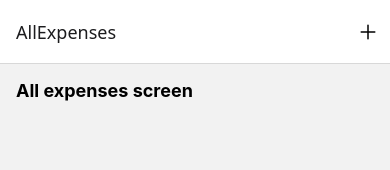
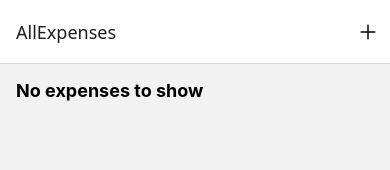
Before and after one commit to Schultz126/ReactNativeStudy, a React Native app in the folder MyExpensesApp/: screen /AllExpenses in a window 390 px wide. Shown: the top 170 px of the page. Built offline with nearby package versions, Linux system fonts and the light colour scheme.

Commit message:
Update AllExpensesScreen.js

```diff
--- a/MyExpensesApp/screens/AllExpensesScreen/AllExpensesScreen.js
+++ b/MyExpensesApp/screens/AllExpensesScreen/AllExpensesScreen.js
@@ -1,4 +1,4 @@
-import { View, Text, ScrollView } from "react-native";
+import { View, Text, ScrollView, StyleSheet } from "react-native";
 import { useContext, useState } from "react";
 import ExpenseBox from "../../components/ExpenseBox/ExpenseBox";
 import DeleteConfirmationModal from "../../components/Message/Message";
@@ -27,9 +27,7 @@ const AllExpensesScreen = () => {
 
   return (
     <ScrollView contentContainerStyle={{ padding: 16 }}>
-      <Text style={{ fontSize: 18, fontWeight: "bold", marginBottom: 10 }}>
-        All expenses screen
-      </Text>
+      <Text style={style.text}>No expenses to show</Text>
 
       {expenses.map((item) => (
         <ExpenseBox
@@ -51,3 +49,11 @@ const AllExpensesScreen = () => {
 };
 
 export default AllExpensesScreen;
+
+const style = StyleSheet.create({
+  text: {
+    fontSize: 18,
+    fontWeight: "bold",
+    marginBottom: 10,
+  },
+});
```
